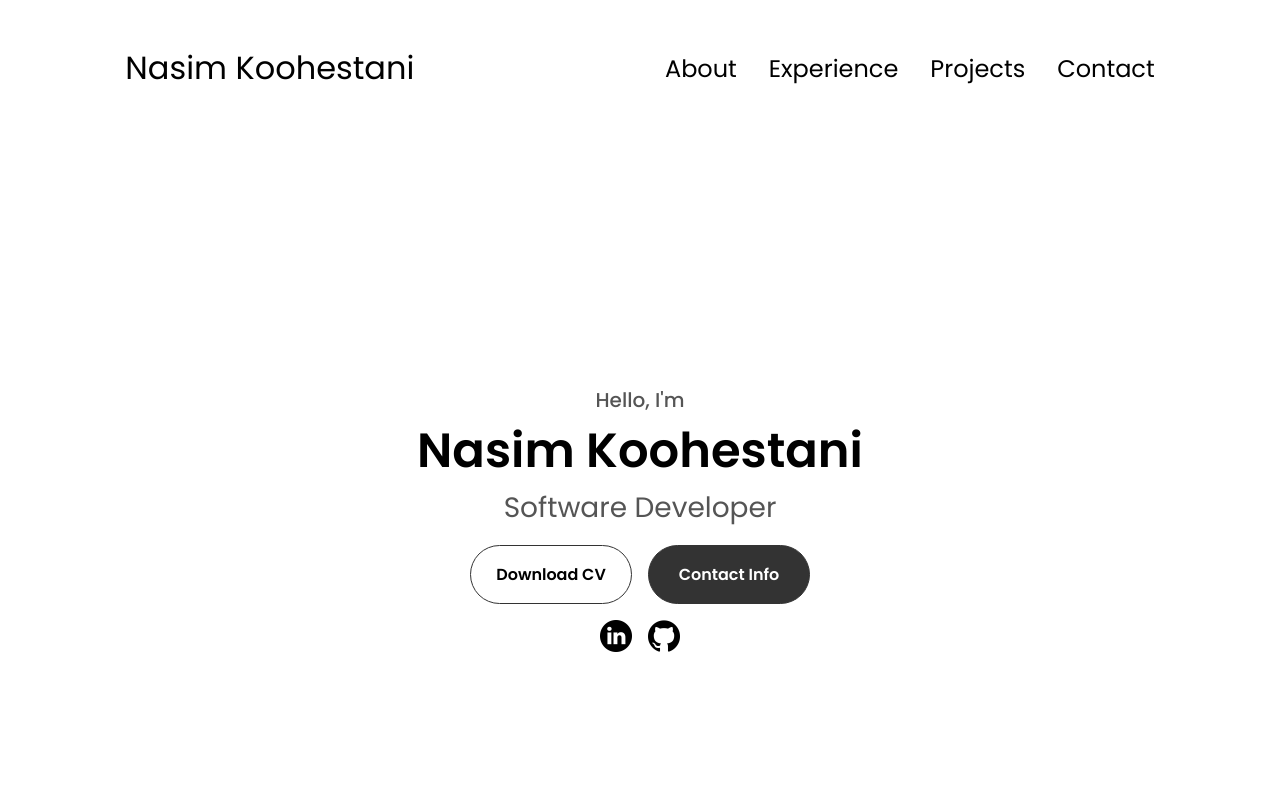
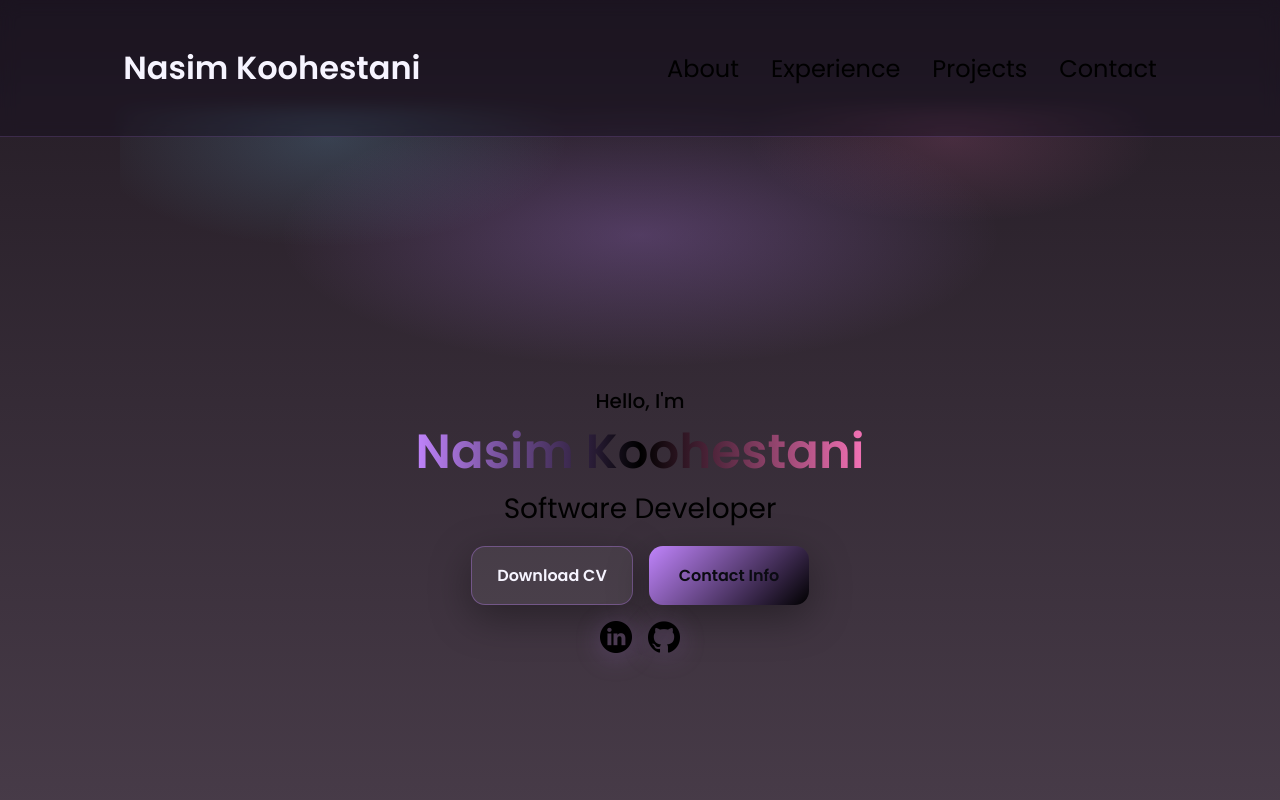
Before and after one commit to Nacmkoohes/Portfolio, a plain HTML site: page index.html in a window 1280 px wide. Shown: the top 800 px of the page. Drawn offline with Linux system fonts and the light colour scheme.

Commit message:
style(ui): glass cards, gradient headings, vivid buttons, and soft glow hero

```diff
--- a/style.css
+++ b/style.css
@@ -17,6 +17,26 @@ html {
 p {
   color: rgb(85, 85, 85);
 }
+:root{
+  /* Palette — techy & feminine */
+  --bg-0:#231b24;        /* deep plum */
+  --bg-1:hsl(300, 43%, 86%);        /* surface */
+  --card:#000000;        /* cards */
+  --text:#f6f4ff;
+  --muted:#000000;
+  --accent:#c084fc;      /* lavender */
+  --accent-2:#000000;    /* sky cyan */
+  --accent-3:#f472b6;    /* pink pop */
+
+  --radius-lg:22px;
+  --radius:14px;
+  --shadow:0 12px 40px rgba(0,0,0,.35);
+}
+
+/* Base */
+body{ background:linear-gradient(180deg,var(--bg-0),var(--bg-1)); color:var(--text); }
+a{ color:var(--accent-2); }
+
 /* TRANSITION */
 a,
 .btn{
@@ -49,10 +69,10 @@ a {
 }
 
 a:hover {
-  color: grey;
+  color: rgb(0, 0, 0);
   text-decoration: underline;
   text-underline-offset: 1rem;
-  text-decoration-color: rgb(181, 181, 181);
+  text-decoration-color: rgb(0, 0, 0);
 }
 
 .logo {
@@ -244,13 +264,79 @@ section {
 
 .btn-color-2 {
   background: none;
-  border: 1px solid #333;
+  border: 1px solid #000000;
   color: black;
 }
 
 .btn-color-2:hover {
-  background-color: #f0f0f0;
+  background-color: #000000;
 }
+/* Card surfaces */
+.details-container.color-container{
+  background: linear-gradient(180deg, rgba(255,255,255,0.06), rgba(255,255,255,0.03));
+  backdrop-filter: blur(6px);
+  border: 1px solid rgba(192,132,252,.25); /* lavender */
+  border-radius: var(--radius-lg);
+  box-shadow: var(--shadow);
+}
+
+/* Section headings */
+.title{
+  font-weight: 800;
+  letter-spacing: .2px;
+  background: linear-gradient(90deg,var(--accent),var(--accent-2),var(--accent-3));
+  -webkit-background-clip: text;
+  background-clip: text;
+  color: transparent;
+}
+.section__text__p1, .section__text__p2, .project-desc{ color: var(--muted); }
+
+/* Nav */
+#desktop-nav, #hamburger-nav{
+  background: rgba(15,11,26,0.35);
+  backdrop-filter: blur(8px);
+  border-bottom: 1px solid rgba(192,132,252,.18);
+}
+.nav-links a:hover{ color: var(--accent); text-decoration-color: var(--accent); }
+.logo{ color: var(--text); font-weight: 700; }
+
+/* Buttons */
+.btn{
+  display:inline-flex; align-items:center; justify-content:center;
+  border-radius: var(--radius);
+  border: 1px solid rgba(192,132,252,.35);
+  box-shadow: var(--shadow);
+}
+.btn-color-1{
+  background: linear-gradient(135deg,var(--accent),var(--accent-2));
+  color:#0b0b12; border: none;
+}
+.btn-color-1:hover{ filter: brightness(1.05); }
+.btn-color-2{
+  background: rgba(255,255,255,0.06);
+  color: var(--text);
+}
+.btn-color-2:hover{ background: rgba(255,255,255,0.12); }
+
+/* Icons */
+.icon{ filter: drop-shadow(0 4px 12px rgba(192,132,252,.25)); }
+
+/* Profile hero */
+#profile{
+  position:relative;
+}
+#profile::before{
+  content:"";
+  position:absolute; inset:-80px -40px auto -40px; height:320px;
+  background: radial-gradient(600px 220px at 50% 40%, rgba(192,132,252,.25), transparent 60%),
+              radial-gradient(400px 180px at 20% 10%, rgba(125,211,252,.18), transparent 60%),
+              radial-gradient(340px 140px at 80% 10%, rgba(244,114,182,.15), transparent 60%);
+  pointer-events:none; z-index:-1;
+}
+
+/* Projects grid tweaks (builds on what you have) */
+#projects .project-title{ color: var(--text); }
+#projects .project-btn{ color: var(--text); border-color: rgba(192,132,252,.35); }
 
 /* ABOUT SECTION */
 #about {
@@ -361,10 +447,10 @@ article .icon {
 .details-container {
   padding: 1.5rem;
   flex: 1;
-  background: white;
+  background: rgb(144, 143, 143);
   border-radius: 2rem;
-  border: rgb(53, 53, 53) 0.1rem solid;
-  border-color: rgb(163, 163, 163);
+  border: rgb(0, 0, 0) 0.1rem solid;
+  border-color: rgb(0, 0, 0);
   text-align: center;
 }
 
@@ -395,7 +481,7 @@ article .icon {
 
 .project-btn {
   color: black;
-  border-color: rgb(163, 163, 163);
+  border-color: rgb(0, 0, 0);
 }
 #projects .about-containers {
   display: grid;
@@ -446,7 +532,7 @@ article .icon {
 /* Projects: descriptions */
 #projects .project-desc {
   font-size: 0.98rem;
-  color: rgb(85, 85, 85);
+  color: rgb(32, 31, 31);
   line-height: 1.5;
   text-align: center;
   margin: .25rem 0 .5rem;
@@ -472,7 +558,7 @@ article .icon {
   justify-content: center;
   border-radius: 2rem;
   border: rgb(53, 53, 53) 0.1rem solid;
-  border-color: rgb(163, 163, 163);
+  border-color: rgb(0, 0, 0);
   background: (250, 250, 250);
   margin: 2rem auto;
   padding: 0.5rem;
```
